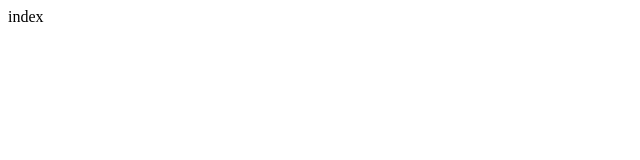
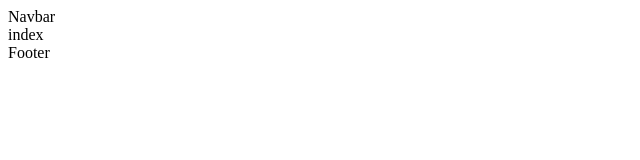
Before and after one commit to Melrain/nft_market, a Next.js app: page / in a window 1280 px wide. Shown: the top 160 px of the page, without its empty margins (0-640 px from the left). Built offline with nearby package versions, Linux system fonts and the light colour scheme.

Commit message:
components structure & font awesome setup

```diff
--- /dev/null
+++ b/components/Footer.jsx
@@ -0,0 +1,5 @@
+import React from 'react';
+
+const Footer = () => <div>Footer</div>;
+
+export default Footer;
--- /dev/null
+++ b/components/Navbar.jsx
@@ -0,0 +1,5 @@
+import React from 'react';
+
+const Navbar = () => <div>Navbar</div>;
+
+export default Navbar;
--- /dev/null
+++ b/components/index.js
@@ -0,0 +1,4 @@
+import Navbar from './Navbar';
+import Footer from './Footer';
+
+export { Navbar, Footer };
--- a/pages/_app.js
+++ b/pages/_app.js
@@ -1,17 +1,19 @@
-import React from 'react';
-import App from 'next/app';
+import { ThemeProvider } from 'next-themes';
+import Script from 'next/script';
+import { Navbar, Footer } from '../components';
 
-class MyApp extends App {
-  render() {
-    const { Component, pageProps } = this.props;
-    return (
-      <>
-        {/* 可以在此添加页面共享的布局或导航栏 */}
-
-        <Component {...pageProps} />
-      </>
-    );
-  }
-}
+const MyApp = ({ Component, pageProps }) => (
+  <ThemeProvider attribute="class">
+    <div className="dark:bg-nft-dark bg-white min-h-screen">
+      <Navbar />
+      <Component {...pageProps} />
+      <Footer />
+    </div>
+    <Script
+      src="https://kit.fontawesome.com/9777dd3416.js"
+      crossOrigin="anonymous"
+    />
+  </ThemeProvider>
+);
 
 export default MyApp;
```
